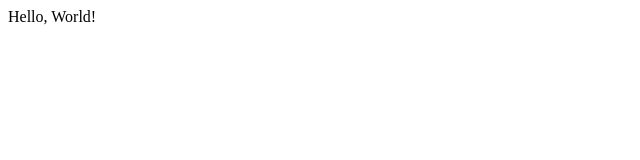
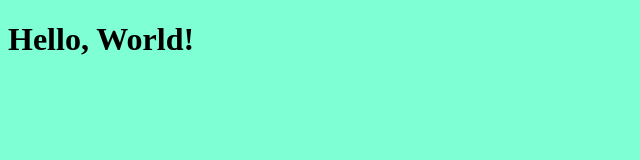
Before and after one commit to Purelikeic/Git-Example-Remote, a plain HTML site: page index.html in a window 1280 px wide. Shown: the whole page, without its empty margins (0-640 px from the left). Drawn offline with Linux system fonts and the light colour scheme.

Commit message:
Create git.css; Modified index.html: h1 and import git.css

```diff
--- /dev/null
+++ b/git.css
@@ -0,0 +1,4 @@
+body
+{
+    background-color: aquamarine;
+}
--- a/index.html
+++ b/index.html
@@ -4,9 +4,10 @@
     <meta charset="UTF-8">
     <meta http-equiv="X-UA-Compatible" context="IE=edge">
     <meta name="viewport" content="width=device-width, initial-scale=1.0">
+    <link rel="stylesheet" type="text/css" href="git.css">
     <title>使用GIT的教学</title>
 </head>
 <body>
-    Hello, World!
+    <h1>Hello, World!</h1>
 </body>
 </html>
```
